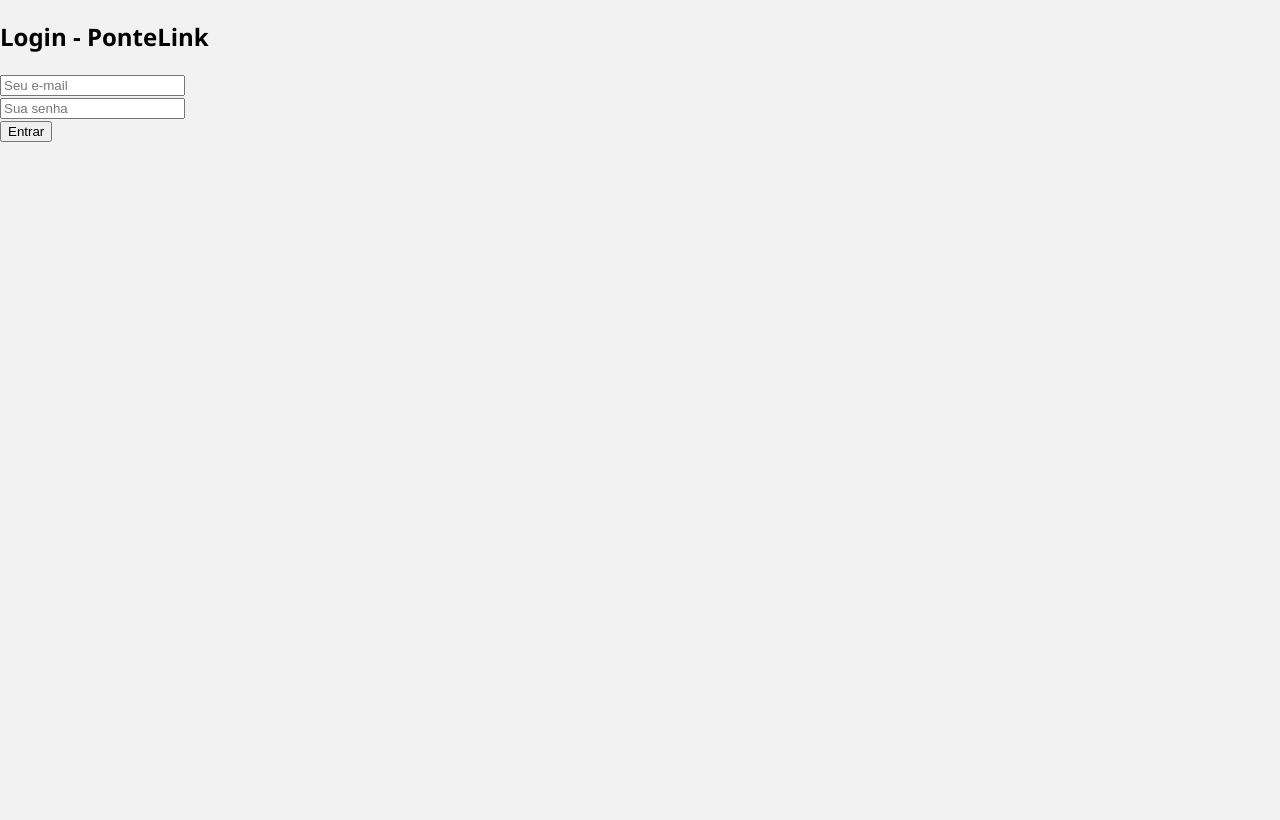
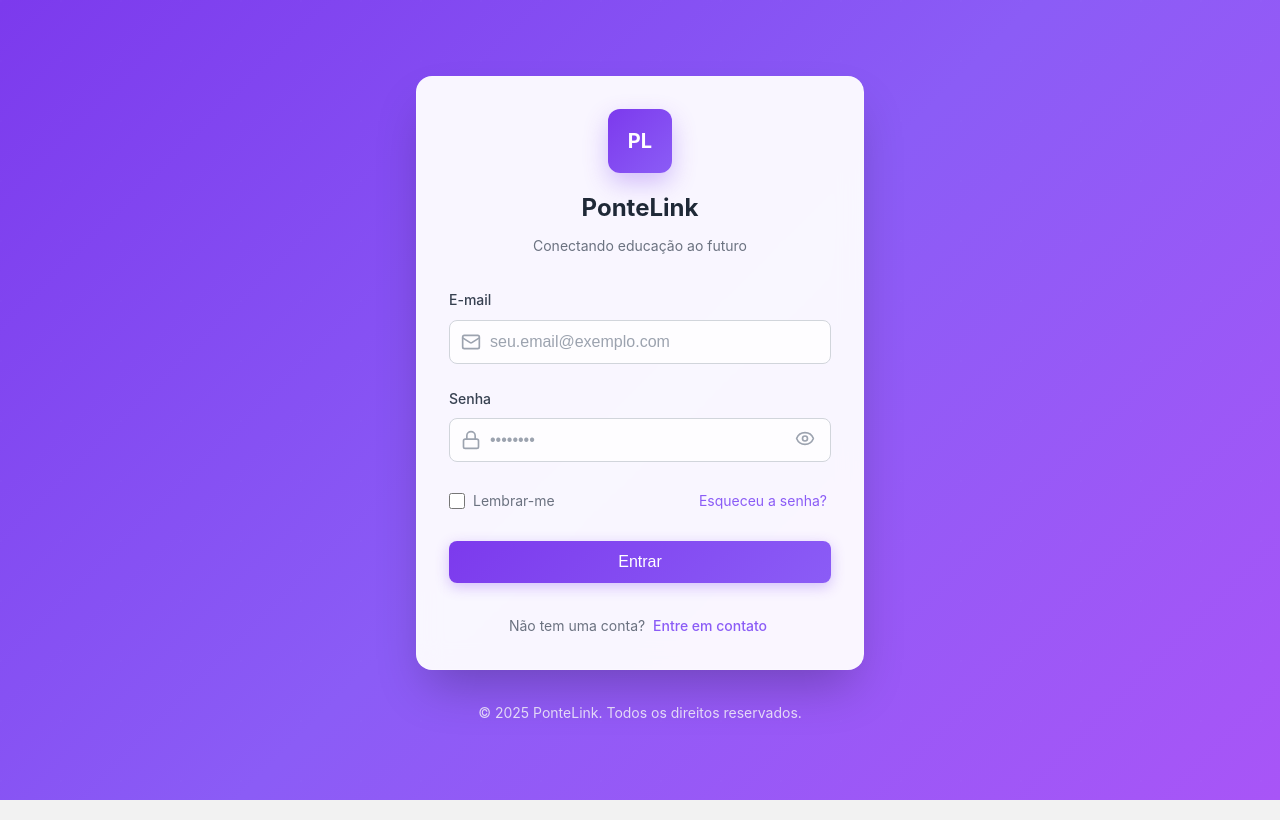
Before and after one commit to Chebl20/PonteLink__Front, a React (Vite) app in the folder PonteLink-Interface/: page /login in a window 1280 px wide. Built offline with nearby package versions, Linux system fonts and the light colour scheme.

Commit message:
feat: tela login fix: useEscolas.js

```diff
--- a/PonteLink-Interface/src/hooks/useEscolas.js
+++ b/PonteLink-Interface/src/hooks/useEscolas.js
@@ -4,7 +4,7 @@
     createEscola,
     updateEscola,
     deleteEscola
-} from '../services/escolaService.js'; // Verifique se o caminho está correto
+} from '../services/EscolaService.js'; // Verifique se o caminho está correto
 
 export function useEscolas() {
     const [escolas, setEscolas] = useState([]);
--- a/PonteLink-Interface/src/pages/LoginPage.jsx
+++ b/PonteLink-Interface/src/pages/LoginPage.jsx
@@ -1,49 +1,118 @@
 // src/pages/LoginPage.jsx
 import React, { useState } from 'react';
 import { useNavigate } from 'react-router-dom';
+import { Eye, EyeOff, Mail, Lock, AlertCircle } from 'lucide-react';
 import { signIn } from '../services/authService.js';
+import "../styles/login.css";
 
 export default function LoginPage() {
     const [email, setEmail] = useState('');
     const [password, setPassword] = useState('');
     const [error, setError] = useState(null);
+    const [showPassword, setShowPassword] = useState(false);
+    const [isLoading, setIsLoading] = useState(false);
     const navigate = useNavigate();
 
     const handleLogin = async (event) => {
         event.preventDefault();
         setError(null);
+        setIsLoading(true);
+
         try {
             await signIn(email, password);
-            // Se o login for bem-sucedido, navega para o dashboard
             navigate('/escolas');
         } catch (err) {
-            setError(err.message);
+            setError(err.message || 'Erro ao fazer login');
+        } finally {
+            setIsLoading(false);
         }
     };
 
     return (
-        <div style={{ /* adicione algum estilo para centralizar */ }}>
-            <h2>Login - PonteLink</h2>
-            <form onSubmit={handleLogin}>
+        <div className="login-container">
+            <div className="login-card">
+                <div className="login-header">
+                    <div className="login-logo">PL</div>
+                    <h1 className="login-title">PonteLink</h1>
+                    <p className="login-subtitle">Conectando educação ao futuro</p>
+                </div>
+
+                {error && (
+                    <div className="error-message">
+                        <AlertCircle size={20} />
+                        <span>{error}</span>
+                    </div>
+                )}
+
+                <form className="login-form" onSubmit={handleLogin}>
+                    <div className="input-group">
+                        <label htmlFor="email" className="input-label">E-mail</label>
+                        <div className="input-wrapper">
+                            <Mail className="input-icon" size={20} />
                             <input
+                                id="email"
                                 type="email"
-                    placeholder="Seu e-mail"
+                                placeholder="seu.email@exemplo.com"
                                 value={email}
                                 onChange={(e) => setEmail(e.target.value)}
                                 required
+                                className="input-field"
                             />
-                <br />
+                        </div>
+                    </div>
+
+                    <div className="input-group">
+                        <label htmlFor="password" className="input-label">Senha</label>
+                        <div className="input-wrapper">
+                            <Lock className="input-icon" size={20} />
                             <input
-                    type="password"
-                    placeholder="Sua senha"
+                                id="password"
+                                type={showPassword ? 'text' : 'password'}
+                                placeholder="••••••••"
                                 value={password}
                                 onChange={(e) => setPassword(e.target.value)}
                                 required
+                                className="input-field password-field"
                             />
-                <br />
-                <button type="submit">Entrar</button>
-                {error && <p style={{ color: 'red' }}>{error}</p>}
+                            <button
+                                type="button"
+                                onClick={() => setShowPassword(!showPassword)}
+                                className="password-toggle"
+                            >
+                                {showPassword ? <EyeOff size={20} /> : <Eye size={20} />}
+                            </button>
+                        </div>
+                    </div>
+
+                    <div className="login-options">
+                        <label className="remember-me">
+                            <input type="checkbox" className="remember-checkbox" />
+                            <span className="remember-label">Lembrar-me</span>
+                        </label>
+                        <a href="#" className="forgot-password">Esqueceu a senha?</a>
+                    </div>
+
+                    <button type="submit" disabled={isLoading} className="login-button">
+                        {isLoading ? (
+                            <div className="login-button-content">
+                                <div className="loading-spinner"></div>
+                                Entrando...
+                            </div>
+                        ) : 'Entrar'}
+                    </button>
                 </form>
+
+                <div className="login-footer">
+                    <p>
+                        Não tem uma conta?{' '}
+                        <a href="#" className="signup-link">Entre em contato</a>
+                    </p>
+                </div>
+            </div>
+
+            <div className="login-copyright">
+                <p>© 2025 PonteLink. Todos os direitos reservados.</p>
+            </div>
         </div>
     );
 }
--- /dev/null
+++ b/PonteLink-Interface/src/styles/login.css
@@ -0,0 +1,347 @@
+/* src/pages/LoginPage.css */
+
+* {
+    box-sizing: border-box;
+    margin: 0;
+    padding: 0;
+}
+
+body {
+    font-family: -apple-system, BlinkMacSystemFont, 'Segoe UI', 'Roboto', 'Oxygen', 'Ubuntu', 'Cantarell', sans-serif;
+    line-height: 1.6;
+    color: #333;
+}
+
+.login-container {
+    min-height: 100vh;
+    background: linear-gradient(135deg, #7c3aed, #8b5cf6, #a855f7);
+    display: flex;
+    align-items: center;
+    justify-content: center;
+    padding: 1rem;
+    position: relative;
+    flex-direction: column;
+}
+
+.login-container::before {
+    content: '';
+    position: absolute;
+    top: 0;
+    left: 0;
+    right: 0;
+    bottom: 0;
+    background-image: radial-gradient(circle at 1px 1px, rgba(255,255,255,0.05) 1px, transparent 0);
+    background-size: 60px 60px;
+    opacity: 0.2;
+}
+
+.login-card {
+    position: relative;
+    width: 100%;
+    max-width: 28rem;
+    background: rgba(255, 255, 255, 0.95);
+    backdrop-filter: blur(12px);
+    border-radius: 1rem;
+    box-shadow: 0 25px 50px -12px rgba(0, 0, 0, 0.25);
+    border: 1px solid rgba(255, 255, 255, 0.2);
+    padding: 2rem;
+    animation: fadeInUp 0.6s ease-out;
+}
+
+@keyframes fadeInUp {
+    from {
+        opacity: 0;
+        transform: translateY(30px);
+    }
+    to {
+        opacity: 1;
+        transform: translateY(0);
+    }
+}
+
+.login-header {
+    text-align: center;
+    margin-bottom: 2rem;
+}
+
+.login-logo {
+    width: 4rem;
+    height: 4rem;
+    background: linear-gradient(135deg, #7c3aed, #8b5cf6);
+    border-radius: 0.75rem;
+    margin: 0 auto 1rem;
+    display: flex;
+    align-items: center;
+    justify-content: center;
+    box-shadow: 0 10px 25px rgba(124, 58, 237, 0.3);
+    color: white;
+    font-weight: bold;
+    font-size: 1.25rem;
+}
+
+.login-title {
+    font-size: 1.5rem;
+    font-weight: bold;
+    color: #1f2937;
+    margin-bottom: 0.5rem;
+}
+
+.login-subtitle {
+    color: #6b7280;
+    font-size: 0.875rem;
+}
+
+.error-message {
+    margin-bottom: 1.5rem;
+    padding: 0.75rem;
+    background-color: #fef2f2;
+    border: 1px solid #fecaca;
+    border-left: 4px solid #dc2626;
+    border-radius: 0.5rem;
+    display: flex;
+    align-items: center;
+    gap: 0.5rem;
+    color: #dc2626;
+    font-size: 0.875rem;
+}
+
+.login-form {
+    display: flex;
+    flex-direction: column;
+    gap: 1.5rem;
+}
+
+.input-group {
+    display: flex;
+    flex-direction: column;
+    gap: 0.5rem;
+}
+
+.input-label {
+    font-size: 0.875rem;
+    font-weight: 500;
+    color: #374151;
+}
+
+.input-wrapper {
+    position: relative;
+}
+
+.input-field {
+    width: 100%;
+    padding: 0.75rem 0.75rem 0.75rem 2.5rem;
+    border: 1px solid #d1d5db;
+    border-radius: 0.5rem;
+    font-size: 1rem;
+    background-color: rgba(255, 255, 255, 0.8);
+    transition: all 0.2s ease;
+}
+
+.input-field:focus {
+    outline: none;
+    border-color: transparent;
+    box-shadow: 0 0 0 2px #8b5cf6;
+}
+
+.input-field:hover {
+    border-color: #c4b5fd;
+}
+
+.input-field::placeholder {
+    color: #9ca3af;
+}
+
+.input-icon {
+    position: absolute;
+    left: 0.75rem;
+    top: 50%;
+    transform: translateY(-50%);
+    color: #9ca3af;
+    width: 1.25rem;
+    height: 1.25rem;
+    pointer-events: none;
+}
+
+.password-field {
+    padding-right: 3rem;
+}
+
+.password-toggle {
+    position: absolute;
+    right: 0.75rem;
+    top: 50%;
+    transform: translateY(-50%);
+    background: none;
+    border: none;
+    color: #9ca3af;
+    cursor: pointer;
+    padding: 0.25rem;
+    transition: color 0.2s ease;
+    border-radius: 0.25rem;
+}
+
+.password-toggle:hover {
+    color: #6b7280;
+}
+
+.password-toggle:focus {
+    outline: 2px solid #8b5cf6;
+    outline-offset: 2px;
+}
+
+.login-options {
+    display: flex;
+    align-items: center;
+    justify-content: space-between;
+    font-size: 0.875rem;
+}
+
+.remember-me {
+    display: flex;
+    align-items: center;
+    gap: 0.5rem;
+}
+
+.remember-checkbox {
+    width: 1rem;
+    height: 1rem;
+    accent-color: #8b5cf6;
+}
+
+.remember-label {
+    color: #6b7280;
+    cursor: pointer;
+    transition: color 0.2s ease;
+}
+
+.remember-label:hover {
+    color: #374151;
+}
+
+.forgot-password {
+    color: #8b5cf6;
+    text-decoration: none;
+    transition: color 0.2s ease;
+    border-radius: 0.25rem;
+    padding: 0.25rem;
+}
+
+.forgot-password:hover {
+    color: #7c3aed;
+}
+
+.forgot-password:focus {
+    outline: 2px solid #8b5cf6;
+    outline-offset: 2px;
+}
+
+.login-button {
+    width: 100%;
+    background: linear-gradient(135deg, #7c3aed, #8b5cf6);
+    color: white;
+    padding: 0.75rem 1rem;
+    border: none;
+    border-radius: 0.5rem;
+    font-weight: 500;
+    font-size: 1rem;
+    cursor: pointer;
+    transition: all 0.2s ease;
+    box-shadow: 0 4px 14px rgba(124, 58, 237, 0.3);
+}
+
+.login-button:hover:not(:disabled) {
+    background: linear-gradient(135deg, #6d28d9, #7c3aed);
+    box-shadow: 0 8px 25px rgba(124, 58, 237, 0.4);
+    transform: translateY(-1px);
+}
+
+.login-button:focus {
+    outline: 2px solid #8b5cf6;
+    outline-offset: 2px;
+}
+
+.login-button:disabled {
+    opacity: 0.5;
+    cursor: not-allowed;
+    transform: none;
+}
+
+.login-button-content {
+    display: flex;
+    align-items: center;
+    justify-content: center;
+    gap: 0.5rem;
+}
+
+.loading-spinner {
+    width: 1.25rem;
+    height: 1.25rem;
+    border: 2px solid white;
+    border-top: 2px solid transparent;
+    border-radius: 50%;
+    animation: spin 1s linear infinite;
+}
+
+@keyframes spin {
+    to {
+        transform: rotate(360deg);
+    }
+}
+
+.login-footer {
+    margin-top: 2rem;
+    text-align: center;
+    font-size: 0.875rem;
+    color: #6b7280;
+}
+
+.signup-link {
+    color: #8b5cf6;
+    text-decoration: none;
+    font-weight: 500;
+    transition: color 0.2s ease;
+    border-radius: 0.25rem;
+    padding: 0.25rem;
+}
+
+.signup-link:hover {
+    color: #7c3aed;
+}
+
+.signup-link:focus {
+    outline: 2px solid #8b5cf6;
+    outline-offset: 2px;
+}
+
+.login-copyright {
+  text-align: center;
+  color: rgba(255, 255, 255, 0.8);
+  font-size: 0.875rem;
+  margin-top: 2rem;
+}
+
+@media (max-width: 640px) {
+    .login-container {
+        padding: 0.5rem;
+    }
+
+    .login-card {
+        padding: 1.5rem;
+    }
+
+    .login-logo {
+        width: 3.5rem;
+        height: 3.5rem;
+        font-size: 1.125rem;
+    }
+
+    .login-title {
+        font-size: 1.25rem;
+    }
+
+    .login-options {
+        flex-direction: column;
+        gap: 1rem;
+        align-items: flex-start;
+    }
+}
```
Lines whose indentation alone changed are shown as unchanged.
